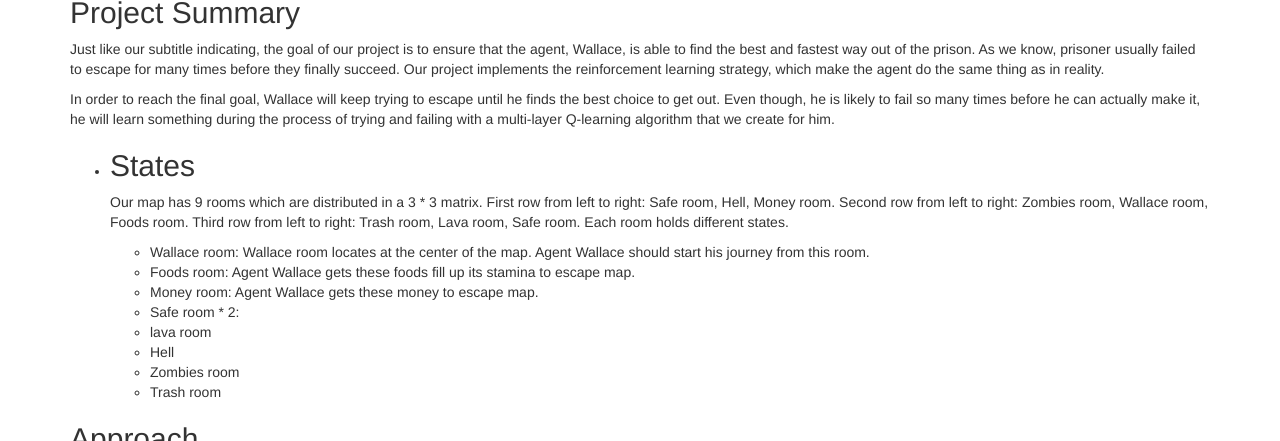
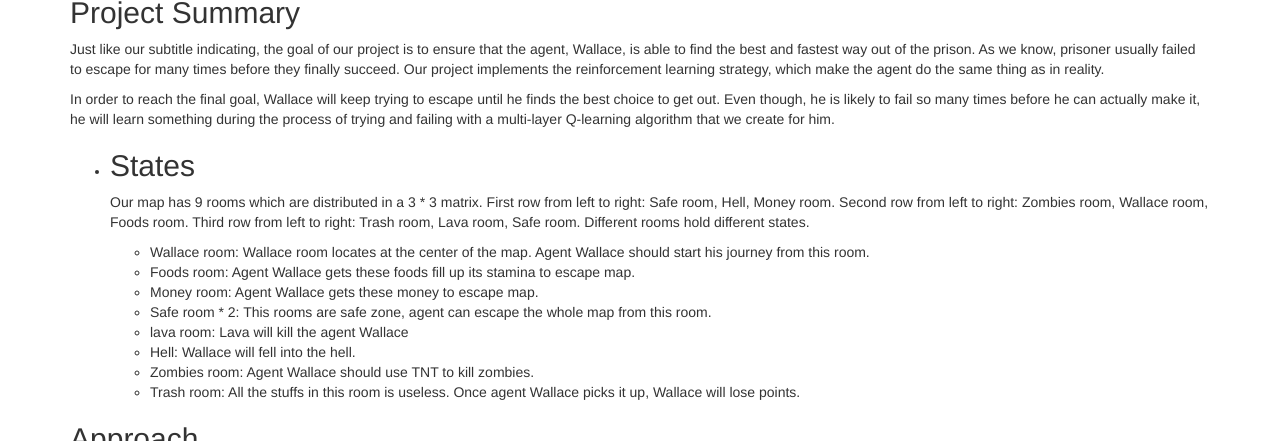
Before and after one commit to rl3740/WallaceAI, a Jekyll site: the page built from docs/final.md, in a window 1280 px wide and 900 px high, scrolled down 431 px, cut to the strip 66-507 px from the top of the window. Built offline with Jekyll 4.4.1, drawn with Linux system fonts in a browser that asks for light colours.

Commit message:
Create final.md

```diff
--- a/docs/final.md
+++ b/docs/final.md
@@ -16,16 +16,16 @@ In order to reach the final goal, Wallace will keep trying to escape until he fi
   First row from left to right: Safe room, Hell, Money room.
   Second row from left to right: Zombies room, Wallace room, Foods room.
   Third row from left to right: Trash room, Lava room, Safe room.
-  Each room holds different states.
+  Different rooms hold different states.
 
   - Wallace room: Wallace room locates at the center of the map. Agent Wallace should start his journey from this room.
   - Foods room: Agent Wallace gets these foods fill up its stamina to escape map.
   - Money room: Agent Wallace gets these money to escape map.
-  - Safe room * 2:
-  - lava room
-  - Hell
-  - Zombies room
-  - Trash room
+  - Safe room * 2: This rooms are safe zone, agent can escape the whole map from this room.
+  - lava room: Lava will kill the agent Wallace
+  - Hell: Wallace will fell into the hell.
+  - Zombies room: Agent Wallace should use TNT to kill zombies.
+  - Trash room: All the stuffs in this room is useless. Once agent Wallace picks it up, Wallace will lose points.
 
 
 ## Approach
```
